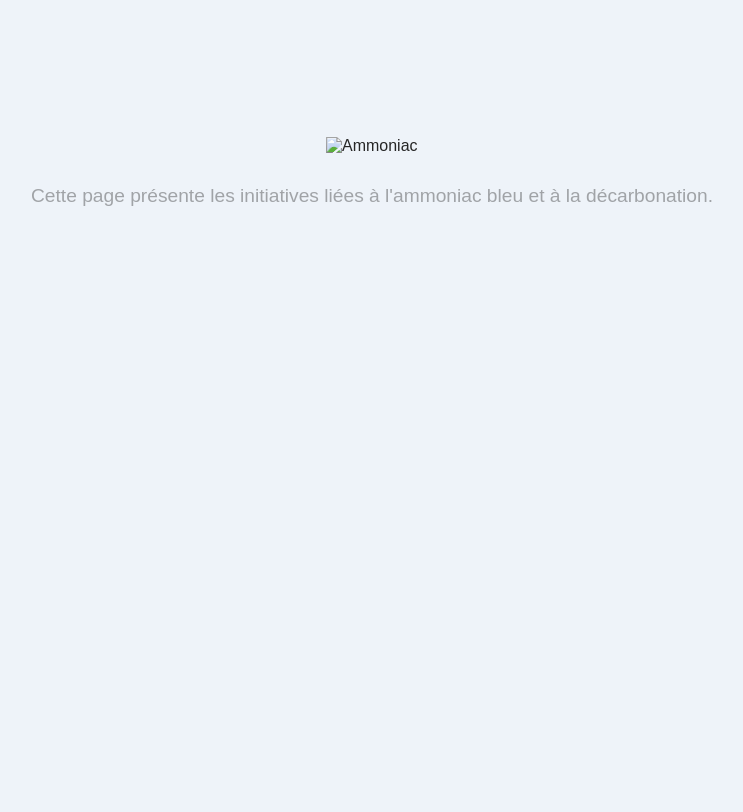
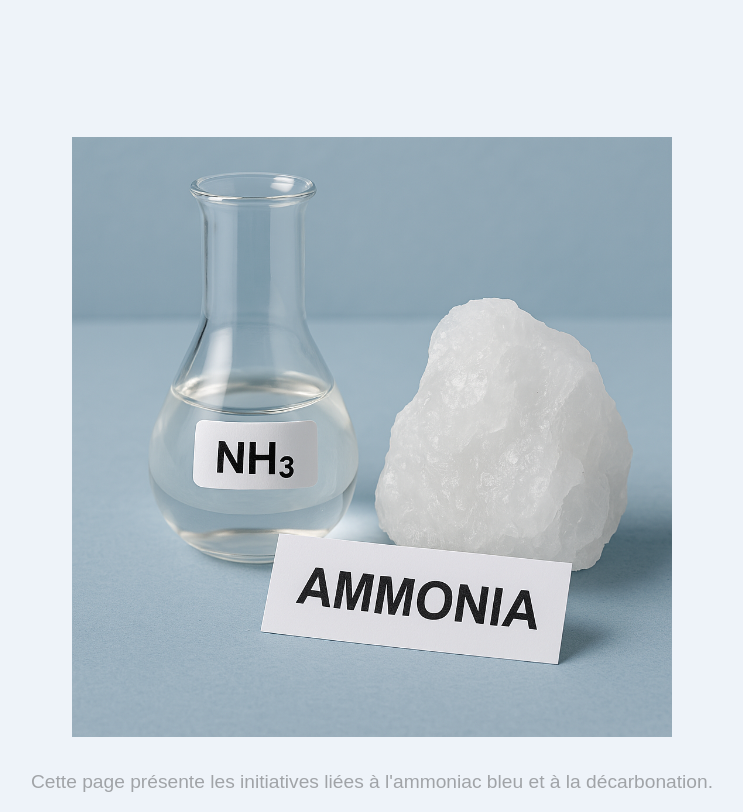
Before and after one commit to loicoocloud/new-cgi-project, a plain HTML site: page index.html in a window 1280 px wide. Shown: the whole page, without its empty margins (268-1011 px from the left). Drawn offline with Linux system fonts and the light colour scheme.

Commit message:
Update index.html

```diff
--- a/index.html
+++ b/index.html
@@ -65,7 +65,7 @@
 </head>
 <body>
     <h1>Bienvenue sur le projet Blue Ammonia de CF Industries</h1>
-    <img src="A_high-resolution_digital_photograph_displays_thre.png" alt="Ammoniac">
+    <img src="ChatGPT Image Apr 8, 2025 at 11_16_25 AM.png" alt="Ammoniac">
     <p>Cette page présente les initiatives liées à l'ammoniac bleu et à la décarbonation.</p>
 </body>
 </html>
```
